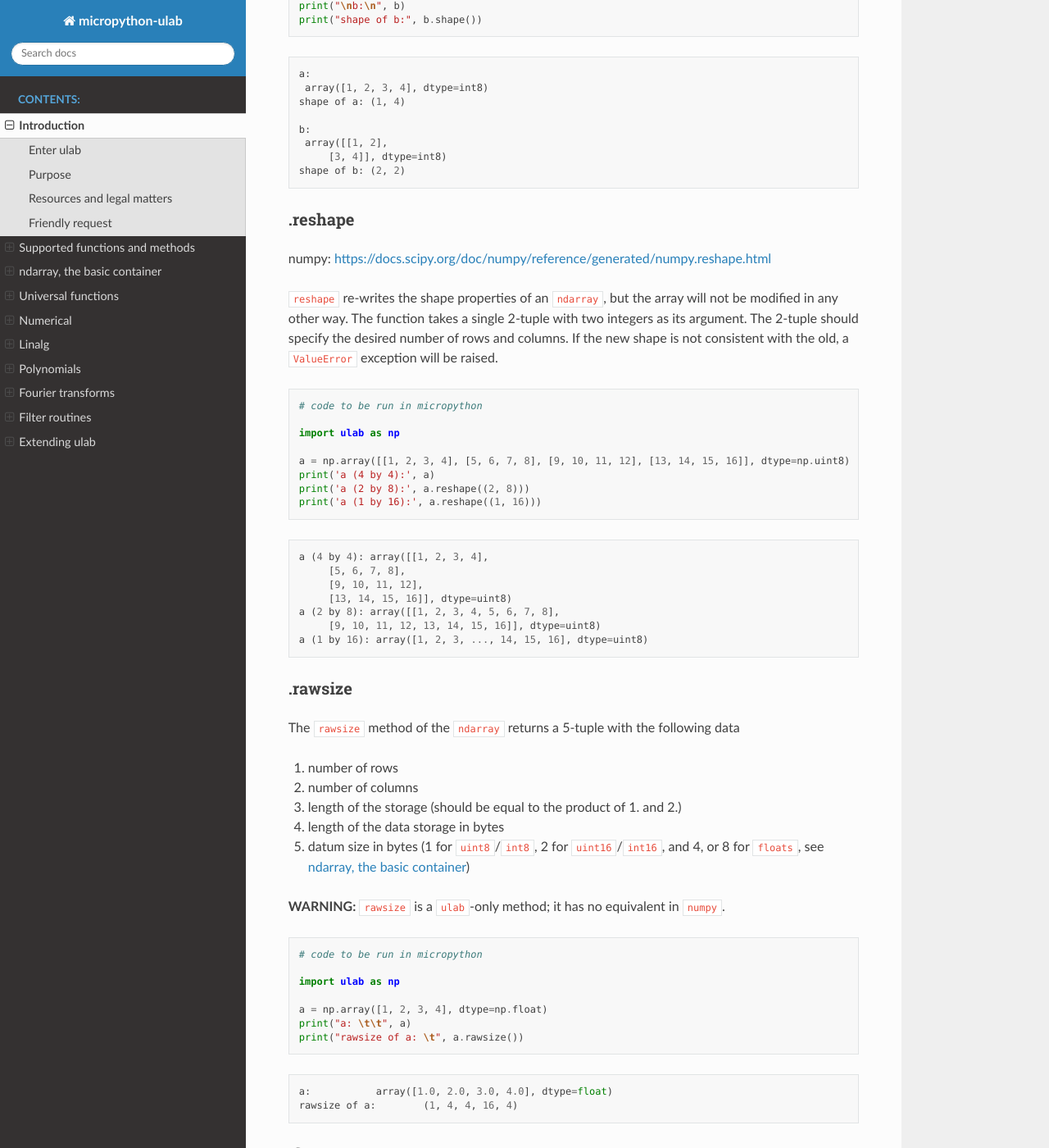
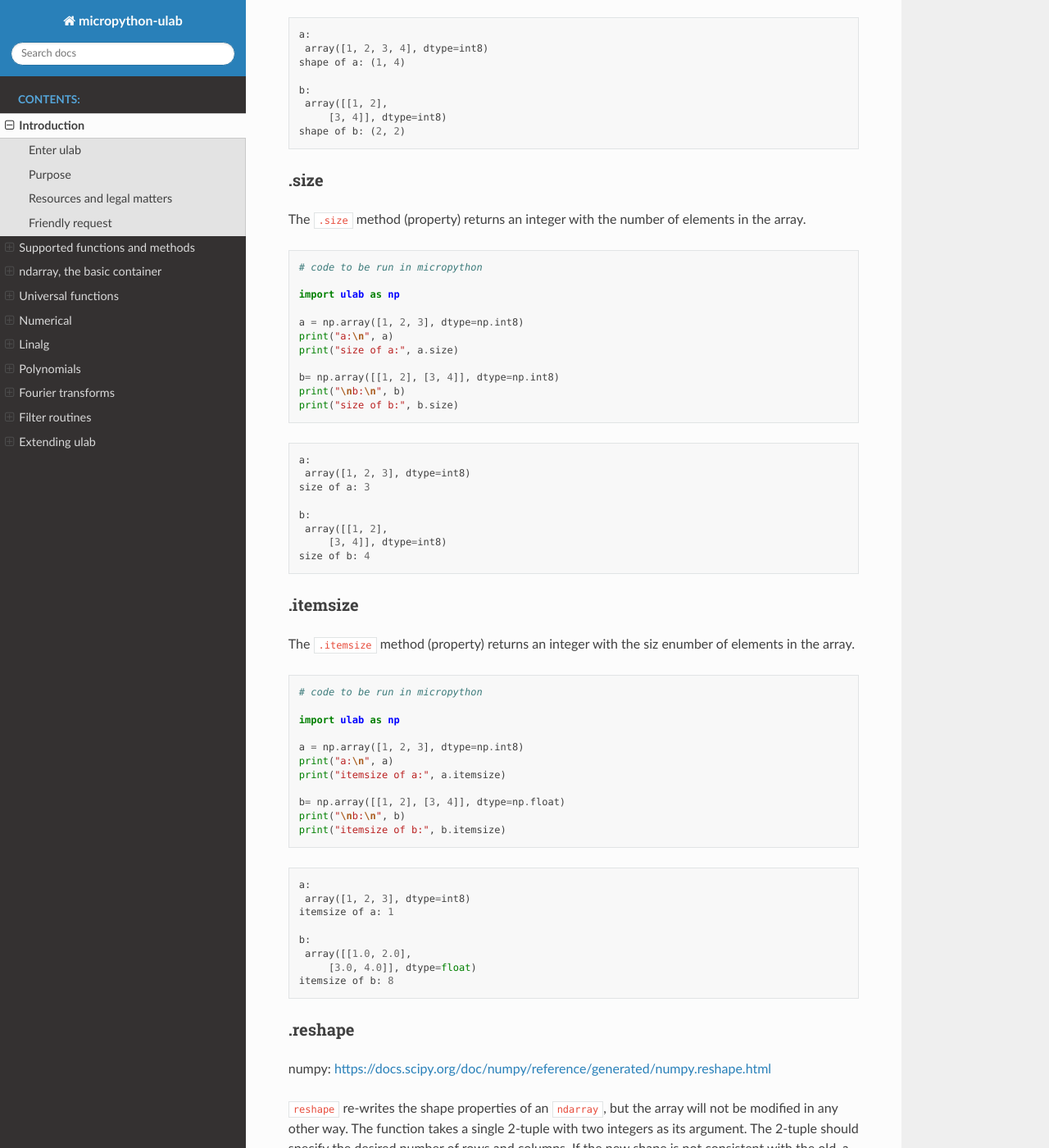
Before and after one commit to v923z/micropython-ulab, a Sphinx documentation site: the page built from docs/manual/source/ulab.rst, in a window 1280 px wide and 1400 px high, scrolled down 7731 px. Shown: the whole window at 82% size. Built offline with Sphinx 7.4.7 and the Read the Docs theme 2.0.0, drawn with Linux system fonts in a browser that asks for light colours; cross-references to code outside the pages are shown as plain code; some of the changed text lies outside the part shown.

Commit message:
implemented ndarray properties

```diff
--- a/docs/manual/source/conf.py
+++ b/docs/manual/source/conf.py
@@ -22,7 +22,7 @@ copyright = '2019, Zoltán Vörös'
 author = 'Zoltán Vörös'
 
 # The full version, including alpha/beta/rc tags
-release = '0.31'
+release = '0.32'
 
 
 # -- General configuration ---------------------------------------------------
--- a/docs/manual/source/ulab.rst
+++ b/docs/manual/source/ulab.rst
@@ -165,8 +165,6 @@ Methods of ndarrays
 `.shape <#.shape>`__
 
 `.reshape <#.reshape>`__
-
-`.rawsize\*\* <#.rawsize>`__
 
 `.transpose <#.transpose>`__
 
@@ -395,8 +393,8 @@ Methods of ndarrays
 .shape
 ~~~~~~
 
-The ``.shape`` method returns a 2-tuple with the number of rows, and
-columns.
+The ``.shape`` method (property) returns a 2-tuple with the number of
+rows, and columns.
 
 .. code::
 
@@ -406,11 +404,11 @@ columns.
 
     a = np.array([1, 2, 3, 4], dtype=np.int8)
     print("a:\n", a)
-    print("shape of a:", a.shape())
+    print("shape of a:", a.shape)
 
     b= np.array([[1, 2], [3, 4]], dtype=np.int8)
     print("\nb:\n", b)
-    print("shape of b:", b.shape())
+    print("shape of b:", b.shape)
 
 .. parsed-literal::
 
@@ -422,6 +420,74 @@ columns.
      array([[1, 2],
     	 [3, 4]], dtype=int8)
     shape of b: (2, 2)
+
+
+
+
+.size
+~~~~~
+
+The ``.size`` method (property) returns an integer with the number of
+elements in the array.
+
+.. code::
+
+    # code to be run in micropython
+
+    import ulab as np
+
+    a = np.array([1, 2, 3], dtype=np.int8)
+    print("a:\n", a)
+    print("size of a:", a.size)
+
+    b= np.array([[1, 2], [3, 4]], dtype=np.int8)
+    print("\nb:\n", b)
+    print("size of b:", b.size)
+
+.. parsed-literal::
+
+    a:
+     array([1, 2, 3], dtype=int8)
+    size of a: 3
+
+    b:
+     array([[1, 2],
+    	 [3, 4]], dtype=int8)
+    size of b: 4
+
+
+
+
+.itemsize
+~~~~~~~~~
+
+The ``.itemsize`` method (property) returns an integer with the siz
+enumber of elements in the array.
+
+.. code::
+
+    # code to be run in micropython
+
+    import ulab as np
+
+    a = np.array([1, 2, 3], dtype=np.int8)
+    print("a:\n", a)
+    print("itemsize of a:", a.itemsize)
+
+    b= np.array([[1, 2], [3, 4]], dtype=np.float)
+    print("\nb:\n", b)
+    print("itemsize of b:", b.itemsize)
+
+.. parsed-literal::
+
+    a:
+     array([1, 2, 3], dtype=int8)
+    itemsize of a: 1
+
+    b:
+     array([[1.0, 2.0],
+    	 [3.0, 4.0]], dtype=float)
+    itemsize of b: 8
 
 
 
@@ -458,41 +524,6 @@ consistent with the old, a ``ValueError`` exception will be raised.
     a (2 by 8): array([[1, 2, 3, 4, 5, 6, 7, 8],
     	 [9, 10, 11, 12, 13, 14, 15, 16]], dtype=uint8)
     a (1 by 16): array([1, 2, 3, ..., 14, 15, 16], dtype=uint8)
-
-
-
-
-.rawsize
-~~~~~~~~
-
-The ``rawsize`` method of the ``ndarray`` returns a 5-tuple with the
-following data
-
-1. number of rows
-2. number of columns
-3. length of the storage (should be equal to the product of 1. and 2.)
-4. length of the data storage in bytes
-5. datum size in bytes (1 for ``uint8``/``int8``, 2 for
-   ``uint16``/``int16``, and 4, or 8 for ``floats``, see `ndarray, the
-   basic container <#ndarray,-the-basic-container>`__)
-
-**WARNING:** ``rawsize`` is a ``ulab``-only method; it has no equivalent
-in ``numpy``.
-
-.. code::
-
-    # code to be run in micropython
-
-    import ulab as np
-
-    a = np.array([1, 2, 3, 4], dtype=np.float)
-    print("a: \t\t", a)
-    print("rawsize of a: \t", a.rawsize())
-
-.. parsed-literal::
-
-    a: 		 array([1.0, 2.0, 3.0, 4.0], dtype=float)
-    rawsize of a: 	 (1, 4, 4, 16, 4)
 
 
 
```
Also changed, not shown: docs/ulab-change-log.md (+6 -0 lines), docs/ulab-manual.ipynb, docs/ulab.ipynb, 3 other files.
